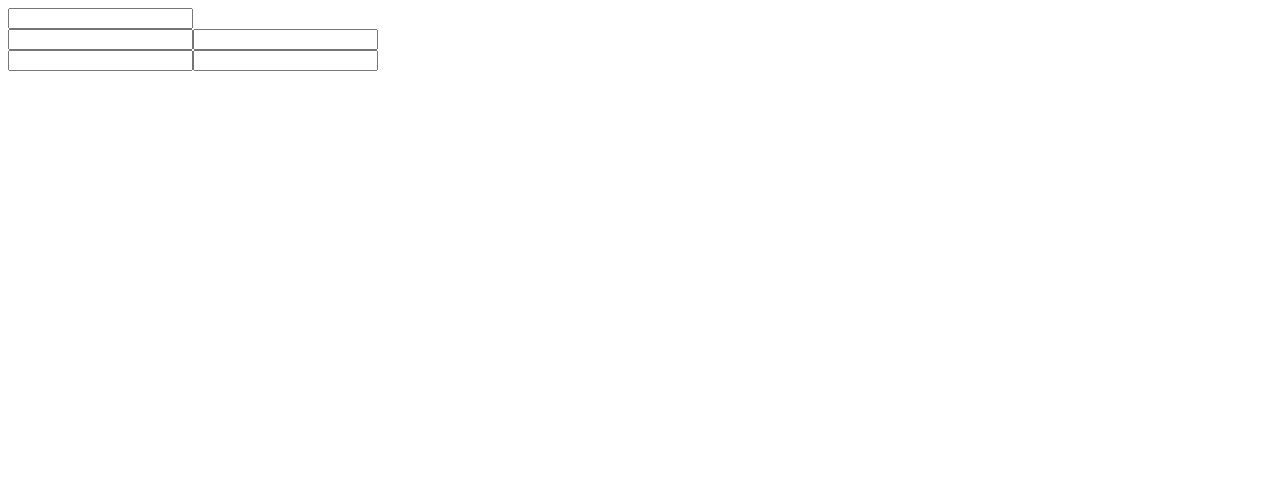
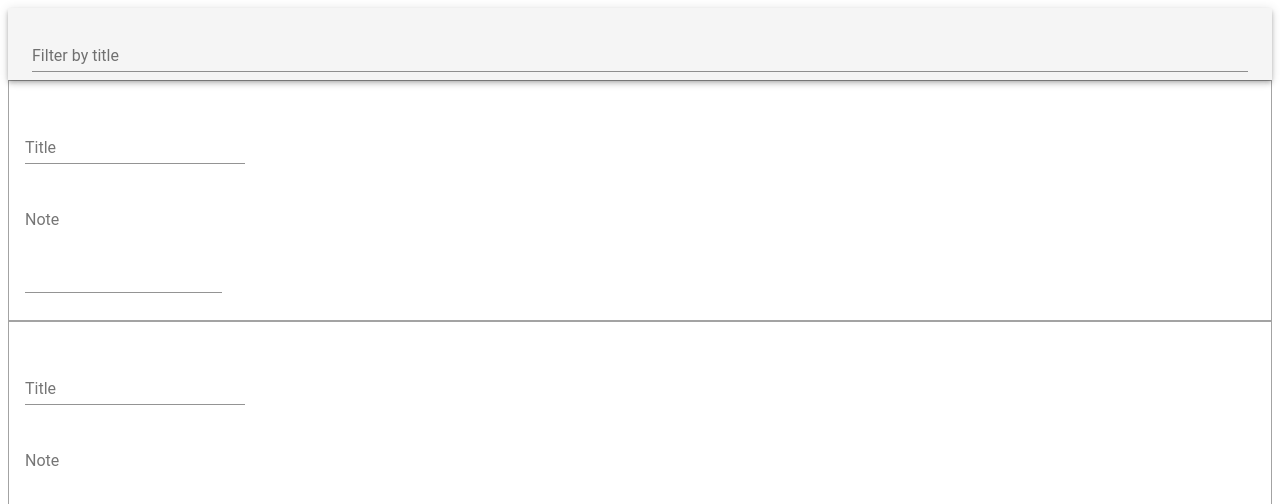
Before and after one commit to Oleg-Miniuk/korus_test, a React (Create React App) app: page / in a window 1280 px wide. Shown: the top 504 px of the page. Built offline with nearby package versions, Linux system fonts and the light colour scheme.

Commit message:
styled with material-ui

```diff
--- a/package.json
+++ b/package.json
@@ -3,6 +3,7 @@
   "version": "0.1.0",
   "private": true,
   "dependencies": {
+    "@material-ui/core": "^3.6.0",
     "prop-types": "^15.6.2",
     "react": "^16.6.3",
     "react-dom": "^16.6.3",
--- a/src/components/App.js
+++ b/src/components/App.js
@@ -1,7 +1,9 @@
 import React, { Component } from 'react';
 import { connect } from 'react-redux';
 import PropTypes from 'prop-types';
-
+import TextField from '@material-ui/core/TextField';
+import AppBar from '@material-ui/core/AppBar';
+import Toolbar from '@material-ui/core/Toolbar';
 import Note from './Note';
 
 class App extends Component {
@@ -10,9 +12,18 @@ class App extends Component {
 
     return (
       <div>
-        <div>
-          <input value={filter} />
-        </div>
+        <AppBar position="static" color="default">
+          <Toolbar>
+            <TextField
+              id="notesFilter"
+              label="Filter by title"
+              placeholder="Enter a word for filtering"
+              margin="normal"
+              value={filter}
+              fullWidth
+            />
+          </Toolbar>
+        </AppBar>
         {notes.map(note => (
           <Note {...note} />
         ))}
--- a/src/components/Note.js
+++ b/src/components/Note.js
@@ -1,16 +1,49 @@
 import React, { Component } from 'react';
+import PropTypes from 'prop-types';
+import List from '@material-ui/core/List';
+import ListItem from '@material-ui/core/ListItem';
+import TextField from '@material-ui/core/TextField';
+import { withStyles } from '@material-ui/core/styles';
 
+const styles = () => ({
+  list: {
+    border: '1px solid #0000005c'
+  },
+  listItem: {
+    flexDirection: 'column',
+    alignItems: 'flex-start'
+  }
+});
 class Note extends Component {
   state = {};
 
   render() {
+    const { classes } = this.props;
     return (
-      <div>
-        <input />
-        <input />
-      </div>
+      <List className={classes.list}>
+        <ListItem className={classes.listItem}>
+          <TextField
+            id="noteDescription"
+            label="Title"
+            placeholder="Enter title"
+            margin="normal"
+          />
+          <TextField
+            id="noteDescription"
+            label="Note"
+            placeholder="Enter your note"
+            multiline
+            margin="normal"
+            rows="4"
+          />
+        </ListItem>
+      </List>
     );
   }
 }
 
-export default Note;
+Note.propTypes = {
+  classes: PropTypes.object.isRequired
+};
+
+export default withStyles(styles)(Note);
```
Also changed, not shown: 1 other file (tests, documents, lock files or other folders).
